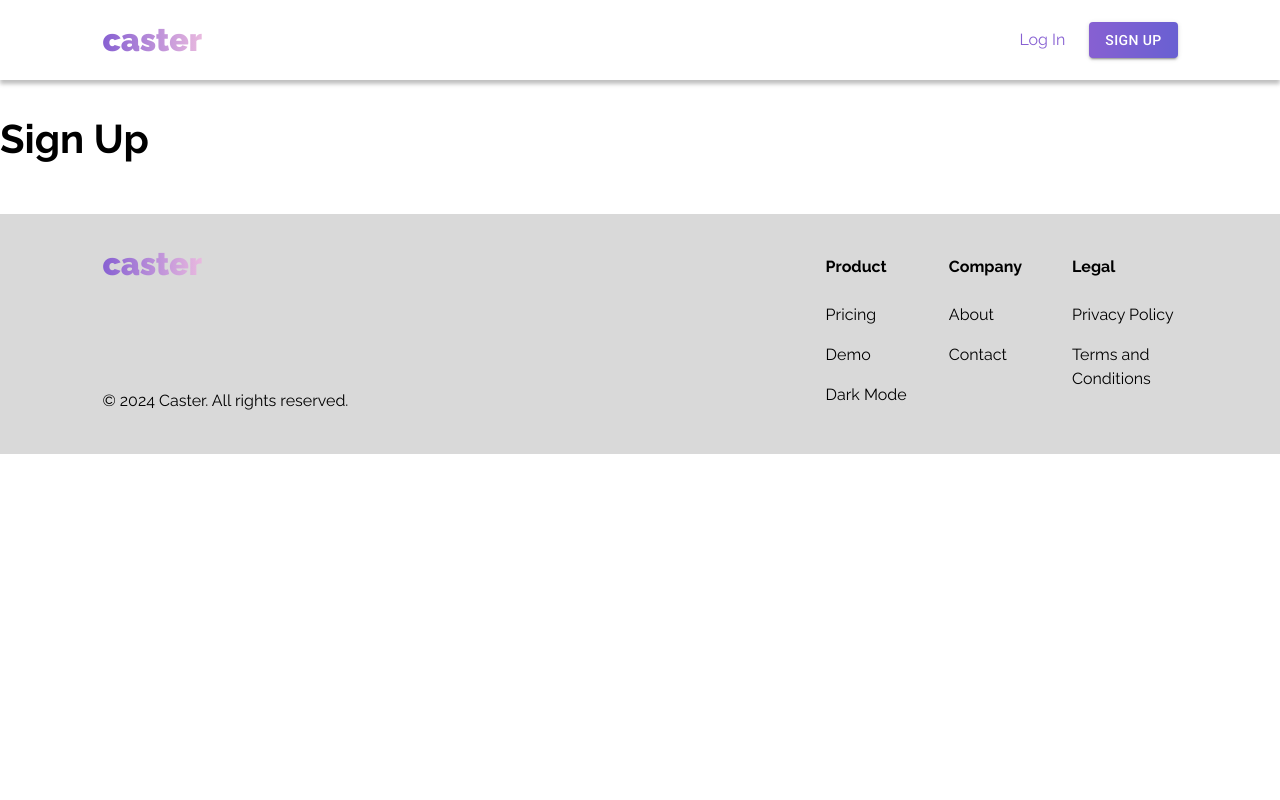
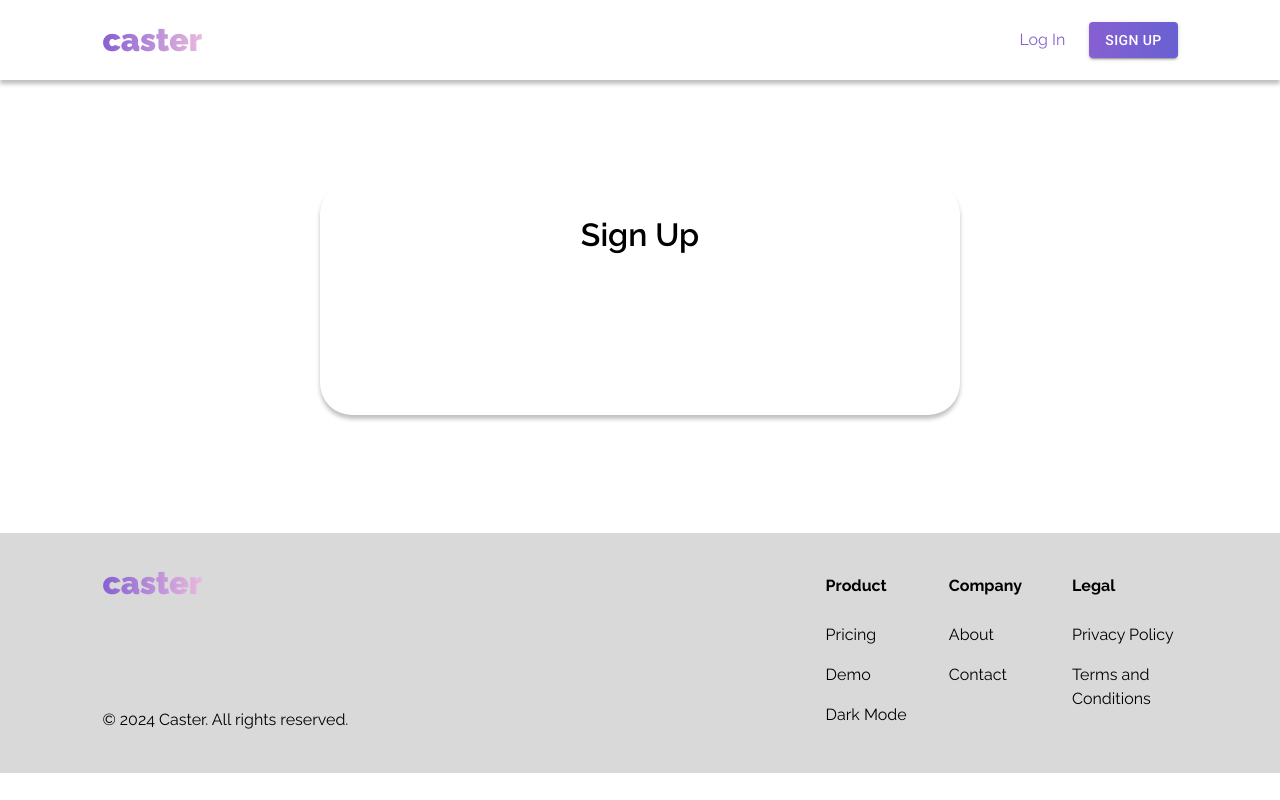
Before and after one commit to prestondavid99/SandboxLandingPage, a Next.js app: page /signup in a window 1280 px wide. Built offline with nearby package versions, Linux system fonts and the light colour scheme.

Commit message:
fixed scroll bar and weird left margin.

```diff
--- a/src/pages/signup.tsx
+++ b/src/pages/signup.tsx
@@ -7,8 +7,10 @@ export default function SignUp() {
                 <title>Sign up for Caster!</title>
                 <meta name="description" content="Create a free account on Caster to get started with forecasting" />
             </Head>
-            <div>
-                <h1>Sign Up</h1>
+            <div className="container">
+                <div className="white-container">
+                    <h2>Sign Up</h2>
+                </div>
             </div>
         </>
     );
--- a/src/styles/style.css
+++ b/src/styles/style.css
@@ -223,6 +223,29 @@ For example, adding a text accent with the text-accent class.
     color: var(--primary-color);
 }
 
+.container {
+    width: 100%;
+    display: flex;
+    padding-top: var(--side-padding);
+    padding-bottom: var(--side-padding);
+    justify-content: center;
+    align-items: center;
+    height: 100%;
+}
+
+.white-container {
+    display: flex;
+    flex-direction: column;
+    width: 50%;
+    height: 100%;
+    justify-content: start;
+    align-items: center;
+    border-radius: 2rem;
+    padding-bottom: 8rem;
+    background: white;
+    box-shadow: 0 4px 4px rgba(var(--shadow-color), 0.25);
+}
+
 /*
 ####################################
 ########## LAYOUT STYLES ###########
@@ -285,6 +308,7 @@ footer {
     width: 100%;
     height: 15rem;
     margin-top: 1rem;
+    margin-bottom: 1rem;
     left: 0;
     right:0;
 }
@@ -294,6 +318,7 @@ footer {
     justify-content: space-between;
     align-items: center;
     height: 100%;
+
     padding: 1.5rem 0;
     box-sizing: border-box;
 }
```
